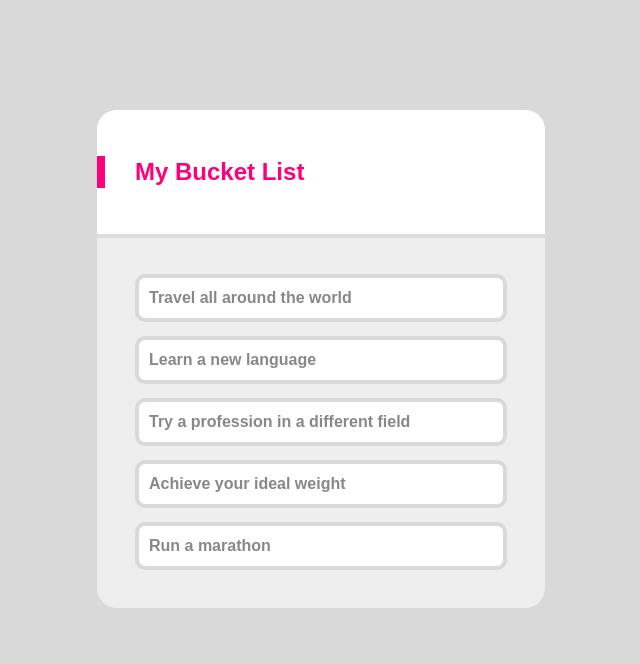
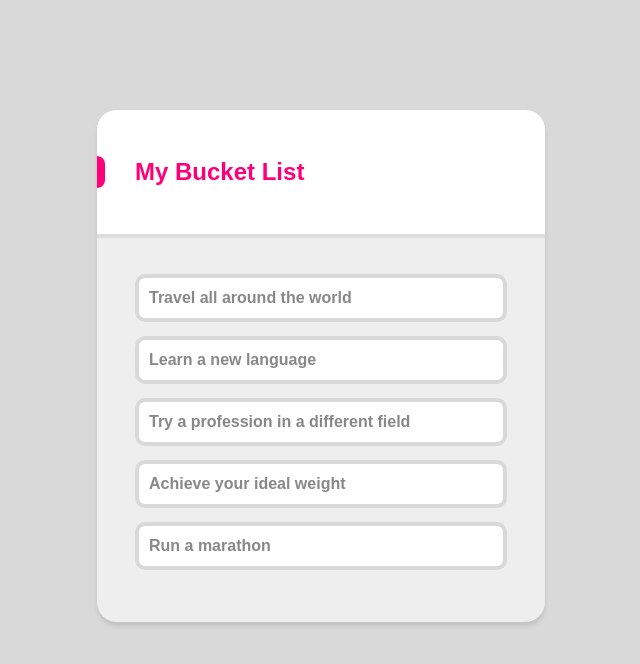
Before and after one commit to okang1014/bucketlist, a plain HTML site: page index.html in a window 1280 px wide. Shown: the whole page, without its empty margins (319-959 px from the left). Drawn offline with Linux system fonts and the light colour scheme.

Commit message:
design. bucketlist-list list item hover 시 디자인 변경, section 요소 shadow 부여, h1 border pink-border.svg로 대체

```diff
--- a/index.html
+++ b/index.html
@@ -8,12 +8,12 @@
         <div class="wrapper">
             <section class="bucketlist">
                 <header class="bucketlist-header">
-                    <h1 class="">My Bucket List</h1>
+                    <h1 class="title">My Bucket List</h1>
                 </header>
                 <main class="bucketlist-lists">
                     <ul class="list">
                         <li class="list-item">Travel all around the world</li>
-                        <li class="list-item">Learn a new language</li>
+                        <li class="list-item selected">Learn a new language</li>
                         <li class="list-item">Try a profession in a different field</li>
                         <li class="list-item">Achieve your ideal weight</li>
                         <li class="list-item">Run a marathon</li>
--- a/style.css
+++ b/style.css
@@ -22,7 +22,7 @@ h1 {
 }
 
 .bucketlist-lists {
-    padding: 36px 38px 38px 38px;
+    padding: 36px 18px 38px 18px;
 }
 
 /* Typography */
@@ -39,6 +39,7 @@ body {
     background-color: #EEE;
     border-radius: 20px;
     overflow: hidden;
+    box-shadow: 0 4px 4px 0 rgb(0, 0, 0, 0.10);
 }
 
 .bucketlist-header {
@@ -47,12 +48,16 @@ body {
     border-bottom: 4px solid #DDD;
 }
 
-.bucketlist-header h1 {
+.bucketlist-header .title {
+    background-image: url(./images/pink-border.svg);
+    background-repeat: no-repeat;
+    background-position: left center;
     font-size: 24px;
     font-weight: bold;
     color: #FF007A;
-    border-left: 8px solid;
-    padding-left: 30px;
+    padding-left: 38px;
+    /* border-left: 8px solid;
+    padding-left: 30px; */
     line-height: 32px;
 }
 
@@ -63,7 +68,18 @@ body {
     padding: 11px 10px;
     border: 4px solid #D9D9D9;
     border-radius: 10px;
-    margin-top: 14px;
+    margin: 14px 20px;
+}
+
+.bucketlist-lists .list .list-item:hover {
+    background-image: url(./images/check.svg);
+    background-repeat: no-repeat;
+    background-position: right 12px center;
+    margin: 14px 0;
+    padding: 13px 10px;
+    color: #759CFF;
+    border: 2px solid;
+    box-shadow: 0 4px 4px 0 rgb(0, 0, 0, 0.10);
 }
 
 .bucketlist-lists .list .list-item:first-child {
```
Also changed, not shown: images/pink-border.svg (added).
